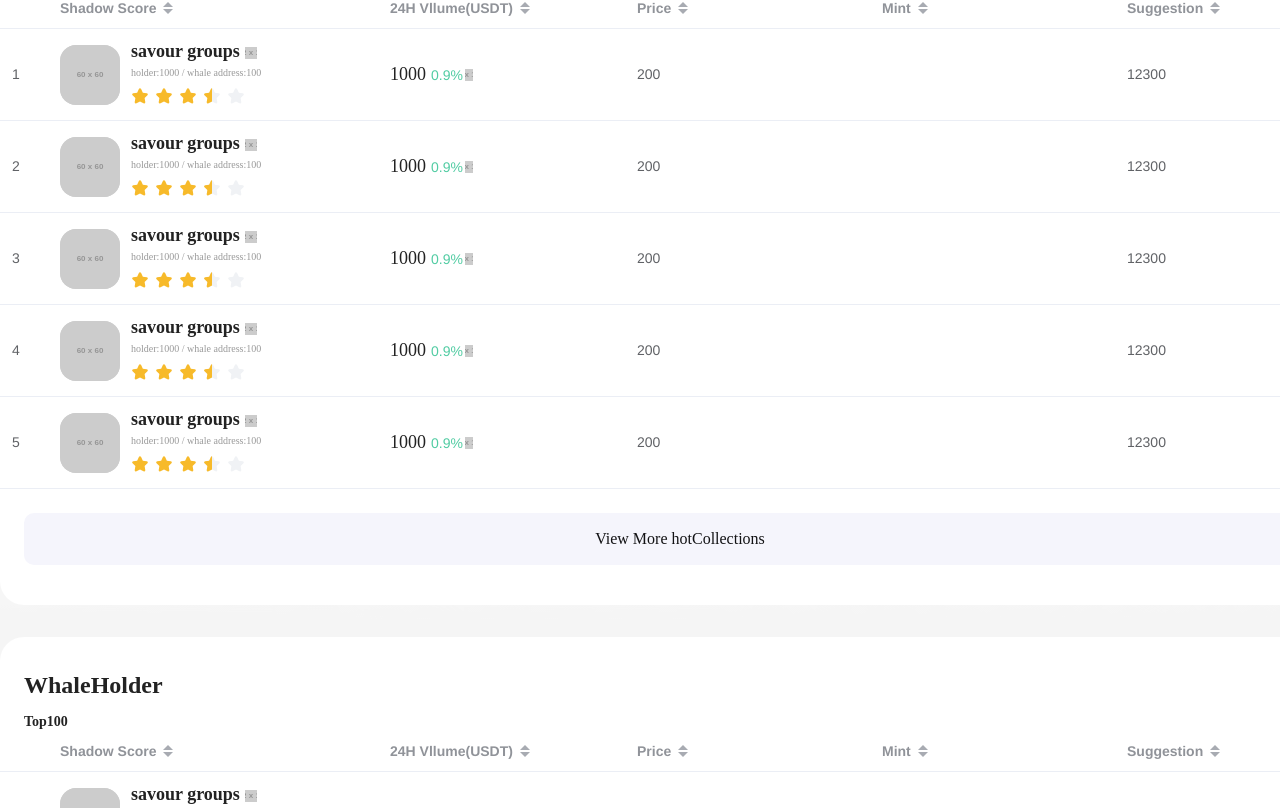
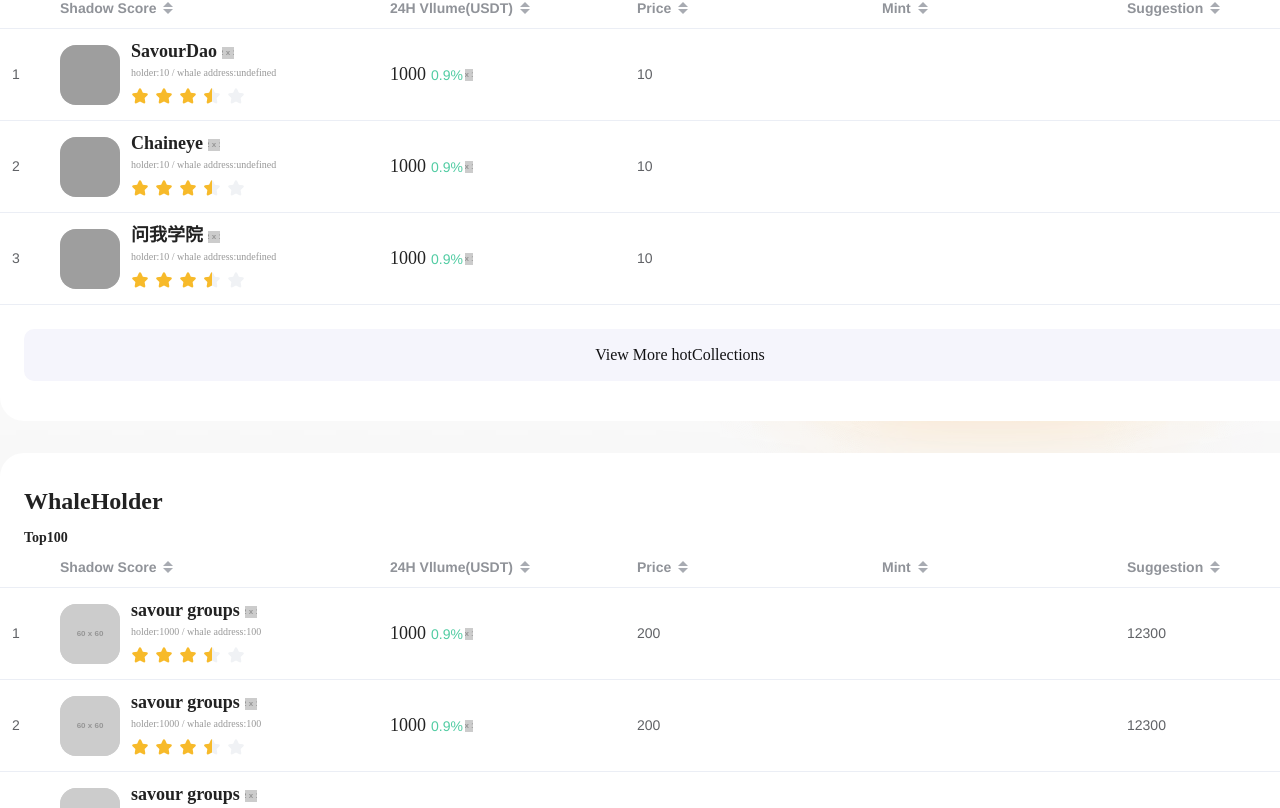
Before and after one commit to savour-community/shadow-nft-app, a Vue app: page /Markets in a window 1280 px wide. Shown: the part 711-1519 px from the top of the page. Built offline with nearby package versions, Linux system fonts and the light colour scheme; grey boxes are pictures that could not be loaded.

Commit message:
接口对接

```diff
--- a/src/views/Collection/detail.vue
+++ b/src/views/Collection/detail.vue
@@ -59,7 +59,7 @@
 import { ref } from 'vue';
 import DefaultLayout from '@/layout/defaultLayout.vue';
 import PriceCard from './components/priceCard.vue';
-const  tableData = [
+const tableData = [
     {
       address: '0x8955...f86b',
       tokenValue: 1000,
@@ -95,9 +95,9 @@ const  tableData = [
       realizedPnL: 'Tom',
       label: 12300
     }
-];
+  ],
 
-const priceCardList = ref([{
+  priceCardList = ref([{
     title: 'Price',
     price: '1000',
     percent: '2.48%'
@@ -114,8 +114,8 @@ const priceCardList = ref([{
     price: '2.68',
     percent: '2.48%'
   }
-]);
-const options = [
+  ]),
+  options = [
     {
       title: 'contract adress',
       value: '0x000000000000000000000'
--- a/src/views/Markets/components/tabsTable.vue
+++ b/src/views/Markets/components/tabsTable.vue
@@ -5,7 +5,7 @@
         <el-tab-pane label="Hot Collections" name="hotCollections">
           <!-- Hot Collections Table -->
           <el-table
-            :data="tableData"
+            :data="hotCollections"
             :default-sort="{ prop: 'date', order: 'descending' }"
             style="width: 100%"
           >
@@ -20,12 +20,12 @@
                 <div class="shadow-score-box">
                   <img
                     class="shadow-score-logo"
-                    :src="row.shadowScore.logo"
+                    :src="row.image"
                     alt="logo"
                   />
                   <div class="shadow-score-info-box">
                     <p class="name">
-                      <span>{{ row.shadowScore.name }}</span
+                      <span>{{ row.name }}</span
                       ><span
                         ><img
                           src="https://dummyimage.com/12x12/eae0d0"
@@ -34,7 +34,7 @@
                     </p>
                     <p class="holder">
                       {{
-                        `holder:${row.shadowScore.holder} / whale address:${row.shadowScore.whaleAddress}`
+                        `holder:${row.whale_holder} / whale address:${row?.shadowScore?.whaleAddress}`
                       }}
                     </p>
                     <el-rate :model-value="3.5" disabled text-color="#fffff" />
@@ -42,17 +42,17 @@
                 </div>
               </template>
             </el-table-column>
-            <el-table-column prop="vllume" label="24H Vllume(USDT)" sortable>
+            <el-table-column prop="volume" label="24H Vllume(USDT)" sortable>
               <template #default="{ row }">
                 <div class="vllume-box">
-                  <p>{{ row.vllume }}</p>
+                  <p>{{ row.volume }}</p>
                   <span
                     >0.9%<img src="https://dummyimage.com/8x12/52CCA3"
                   /></span>
                 </div>
               </template>
             </el-table-column>
-            <el-table-column prop="price" label="Price" sortable />
+            <el-table-column prop="floor_price" label="Price" sortable />
             <el-table-column prop="mint" label="Mint" sortable>
               <div class="mint-chart" ref="mintChart"></div>
             </el-table-column>
@@ -139,7 +139,7 @@
                   />
                   <div class="shadow-score-info-box">
                     <p class="name">
-                      <span>{{ row.shadowScore.name }}</span
+                      <span>{{ row.name }}</span
                       ><span
                         ><img
                           src="https://dummyimage.com/12x12/eae0d0"
@@ -148,7 +148,7 @@
                     </p>
                     <p class="holder">
                       {{
-                        `holder:${row.shadowScore.holder} / whale address:${row.shadowScore.whaleAddress}`
+                        `holder:${row.whale_holder} / whale address:${row.shadowScore.whaleAddress}`
                       }}
                     </p>
                     <el-rate :model-value="3.5" disabled text-color="#fffff" />
@@ -181,11 +181,14 @@
 </template>
 
 <script setup>
-import { ref, onMounted, getCurrentInstance } from 'vue';
+import { ref, onMounted, getCurrentInstance, defineProps } from 'vue';
 import { useRouter } from 'vue-router';
 const router = useRouter(),
   activeTab = ref('hotCollections'),
   mintChart = ref(null),
+  { hotCollections } = defineProps({
+    hotCollections: Array
+  }),
   { proxy } = getCurrentInstance(),
   tableData = [
     {
--- a/src/views/Markets/index.vue
+++ b/src/views/Markets/index.vue
@@ -3,7 +3,9 @@
     <div class="shadow-nft-markets-container">
       <banner />
       <total-list />
-      <tabs-table />
+      <tabs-table
+        :hotCollections="hotCollections"
+      />
       <whale-holder />
       <what-shadow-score />
     </div>
@@ -11,7 +13,7 @@
 </template>
 
 <script setup>
-import { onMounted } from 'vue';
+import { onMounted, ref } from 'vue';
 import DefaultLayout from '@/layout/defaultLayout.vue';
 import Banner from './components/banner.vue';
 import TotalList from './components/totalList.vue';
@@ -19,11 +21,22 @@ import TabsTable from './components/tabsTable.vue';
 import WhaleHolder from './components/whaleHolder.vue';
 import WhatShadowScore from '@/components/whatShadowScore.vue';
 import { getIndex } from '@/assets/js/http.js';
+import { ElMessage } from 'element-plus';
 
-onMounted(() => {
-  const res = getIndex();
+let hotCollections = ref([]);
 
-  console.log(res, 'getIndexgetIndexgetIndex');
+onMounted(async () => {
+  const res = await getIndex();
+
+  console.log(res, res.code, 'getIndexgetIndexgetIndex');
+
+  if (res.code !== 2000) {
+    // eslint-disable-next-line new-cap
+    return ElMessage({
+      message: res.msg
+    });
+  }
+  hotCollections.value = res?.data?.hot_collection_list;
 });
 
 </script>
```
Lines whose indentation alone changed are shown as unchanged.
